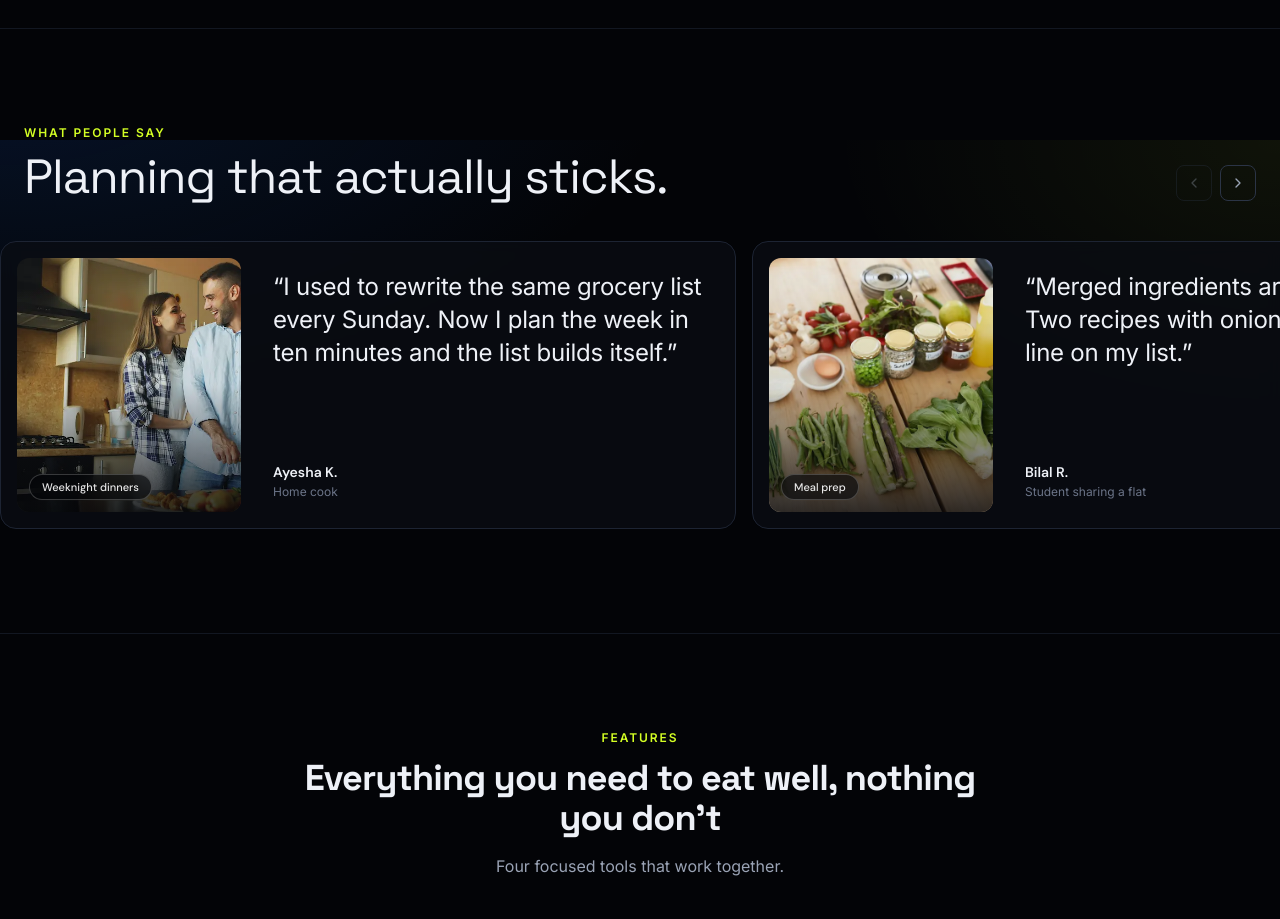
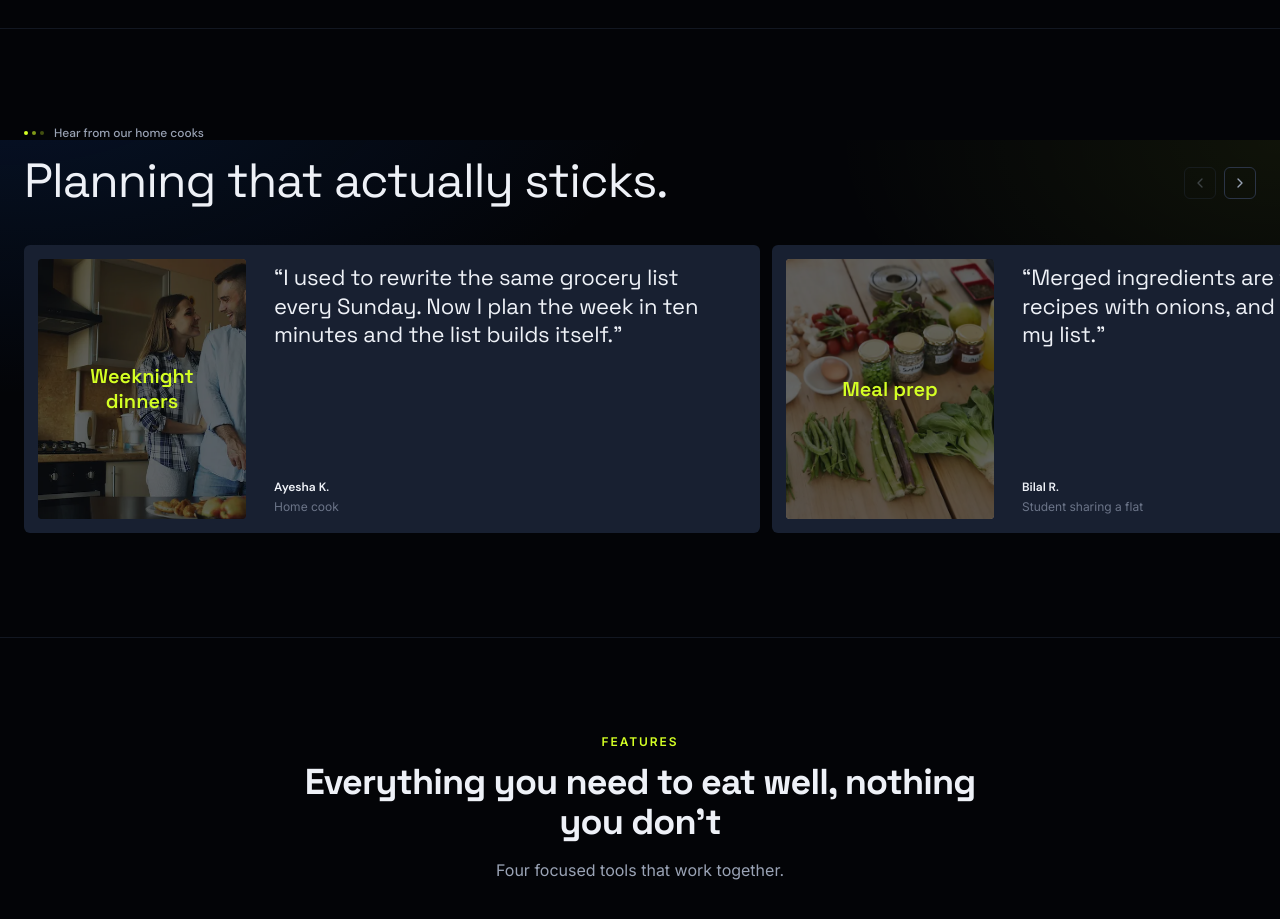
Before and after one commit to MohidWebDev/recipe-meal-planner, a React (Vite) app in the folder client/: page / in a window 1280 px wide. Shown: the part 1460-2379 px from the top of the page. Built offline with nearby package versions, Linux system fonts and the light colour scheme; no server answers.

Commit message:
style: restyle testimonials to match reference and fix edge alignment

```diff
--- a/client/src/components/landing/Testimonials.jsx
+++ b/client/src/components/landing/Testimonials.jsx
@@ -38,8 +38,10 @@ const TESTIMONIALS = [
   },
 ];
 
-// Lines the first card up with the page content, and lets the carousel run to the screen edge.
-const EDGE = "max(1rem,calc((100vw_-_80rem)/2_+_1.5rem))";
+// Lines the first card up with the page content (max-w-7xl + px-6) while the
+// carousel itself still runs to the screen edges, so neighbouring cards peek in.
+const EDGE_PADDING =
+  "pl-4 scroll-pl-4 sm:pl-[max(1.5rem,calc((100vw_-_80rem)/2_+_1.5rem))] sm:scroll-pl-[max(1.5rem,calc((100vw_-_80rem)/2_+_1.5rem))]";
 
 export default function Testimonials() {
   const trackRef = useRef(null);
@@ -65,13 +67,13 @@ export default function Testimonials() {
     if (!el) return;
     const card = el.querySelector("[data-card]");
     const step = card
-      ? card.getBoundingClientRect().width + 16
+      ? card.getBoundingClientRect().width + 12
       : el.clientWidth * 0.8;
     el.scrollBy({ left: direction * step, behavior: "smooth" });
   };
 
   const arrowClass =
-    "flex h-9 w-9 items-center justify-center rounded-lg border border-line-strong text-muted transition duration-200 hover:border-accent/50 hover:text-accent focus:outline-none focus-visible:ring-2 focus-visible:ring-accent disabled:pointer-events-none disabled:opacity-35";
+    "flex h-8 w-8 items-center justify-center rounded-md border border-line-strong text-muted transition duration-200 hover:border-accent/50 hover:text-accent focus:outline-none focus-visible:ring-2 focus-visible:ring-accent disabled:pointer-events-none disabled:opacity-35";
 
   return (
     <section
@@ -80,12 +82,19 @@ export default function Testimonials() {
     >
       <Reveal className="mx-auto flex max-w-7xl items-end justify-between gap-4 px-4 sm:px-6">
         <div>
-          <p className="eyebrow">What people say</p>
-          <h2 className="mt-3 text-3xl font-normal tracking-[-0.02em] sm:text-5xl">
+          <p className="flex items-center gap-2.5 font-nav text-xs text-muted">
+            <span className="flex gap-1" aria-hidden="true">
+              <span className="h-1 w-1 rounded-full bg-accent" />
+              <span className="h-1 w-1 rounded-full bg-accent/60" />
+              <span className="h-1 w-1 rounded-full bg-accent/30" />
+            </span>
+            Hear from our home cooks
+          </p>
+          <h2 className="mt-4 text-3xl font-normal tracking-[-0.02em] sm:text-5xl">
             Planning that actually sticks.
           </h2>
         </div>
-        <div className="flex shrink-0 gap-2">
+        <div className="flex shrink-0 gap-2 pb-1.5">
           <button
             type="button"
             onClick={() => scrollByCard(-1)}
@@ -111,8 +120,7 @@ export default function Testimonials() {
         <ul
           ref={trackRef}
           onScroll={updateEdges}
-          className="mt-10 flex snap-x snap-mandatory gap-4 overflow-x-auto pr-4 pb-2 [scrollbar-width:none] sm:pr-6 [&::-webkit-scrollbar]:hidden"
-          style={{ paddingLeft: EDGE, scrollPaddingLeft: EDGE }}
+          className={`mt-10 flex snap-x snap-mandatory gap-3 overflow-x-auto pr-4 pb-2 [scrollbar-width:none] sm:pr-6 [&::-webkit-scrollbar]:hidden ${EDGE_PADDING}`}
         >
           {TESTIMONIALS.map(({ quote, name, role, tag, image }) => (
             <li
@@ -120,8 +128,9 @@ export default function Testimonials() {
               data-card
               className="w-[88%] shrink-0 snap-start sm:w-136 lg:w-184"
             >
-              <figure className="card flex h-full flex-col gap-5 p-3 sm:min-h-72 sm:flex-row sm:gap-6 sm:p-4">
-                <div className="relative h-52 w-full shrink-0 overflow-hidden rounded-xl sm:h-auto sm:w-48 lg:w-56">
+              <figure className="flex h-full flex-col gap-5 rounded-md bg-overlay p-3.5 sm:min-h-72 sm:flex-row sm:gap-7">
+                {/* Photo tile with the label centered on top, like a logo card */}
+                <div className="relative h-56 w-full shrink-0 overflow-hidden rounded-sm sm:h-auto sm:w-48 lg:w-52">
                   <img
                     src={image}
                     alt=""
@@ -130,23 +139,23 @@ export default function Testimonials() {
                     className="absolute inset-0 h-full w-full object-cover"
                   />
                   <div
-                    className="absolute inset-0 bg-linear-to-t from-ink/80 via-ink/10 to-transparent"
+                    className="absolute inset-0 bg-ink/60"
                     aria-hidden="true"
                   />
-                  <span className="absolute bottom-3 left-3 rounded-full border border-white/20 bg-ink/60 px-3 py-1 font-nav text-[11px] font-medium text-white/90 backdrop-blur-sm">
+                  <p className="absolute inset-0 flex items-center justify-center px-4 text-center font-display text-xl leading-tight font-semibold text-balance text-accent">
                     {tag}
-                  </span>
+                  </p>
                 </div>
 
-                <div className="flex flex-1 flex-col justify-between gap-8 p-2 sm:py-3 sm:pr-4">
-                  <blockquote className="text-lg leading-snug font-normal tracking-[-0.01em] text-fg lg:text-2xl">
+                <div className="flex flex-1 flex-col justify-between gap-8 py-1 sm:pr-6">
+                  <blockquote className="font-display text-xl leading-[1.3] font-normal tracking-[-0.01em] text-fg lg:text-[22px]">
                     “{quote}”
                   </blockquote>
                   <figcaption>
-                    <p className="font-nav text-sm font-semibold text-fg">
+                    <p className="font-nav text-xs font-semibold text-fg">
                       {name}
                     </p>
-                    <p className="mt-0.5 text-xs text-subtle">{role}</p>
+                    <p className="mt-1 text-xs text-subtle">{role}</p>
                   </figcaption>
                 </div>
               </figure>
```
